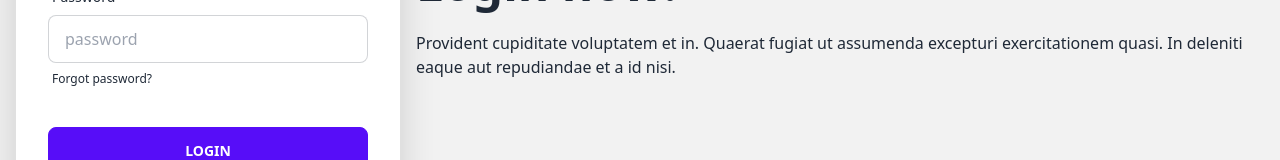
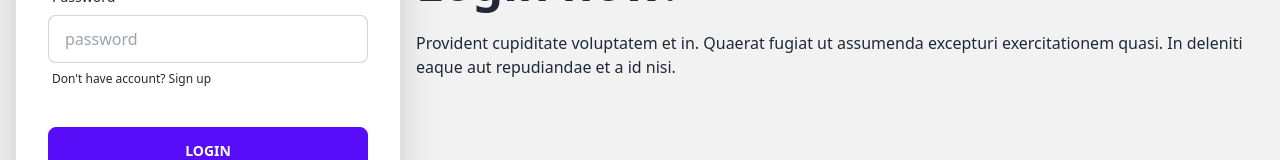
Before and after one commit to rchtect/lab2_user_based_content, a React (Create React App) app in the folder client/: page /login in a window 1280 px wide. Shown: the part 433-593 px from the top of the page. Built offline with nearby package versions, Linux system fonts and the light colour scheme.

Commit message:
Linked to signup instead of password reset

```diff
--- a/client/src/pages/Login.js
+++ b/client/src/pages/Login.js
@@ -1,4 +1,5 @@
 import React from "react";
+import { Link } from "react-router-dom";
 
 function Login() {
   return (
@@ -35,9 +36,14 @@ function Login() {
                   class="input input-bordered"
                 />
                 <label class="label">
-                  <a href="#" class="label-text-alt link link-hover">
-                    Forgot password?
-                  </a>
+                  <p class="label-text-alt link link-hover">
+                    Don't have account?
+                    <span>
+                      <Link to="/signup">
+                        <span> Sign up</span>
+                      </Link>
+                    </span>
+                  </p>
                 </label>
               </div>
               <div class="form-control mt-6">
```
